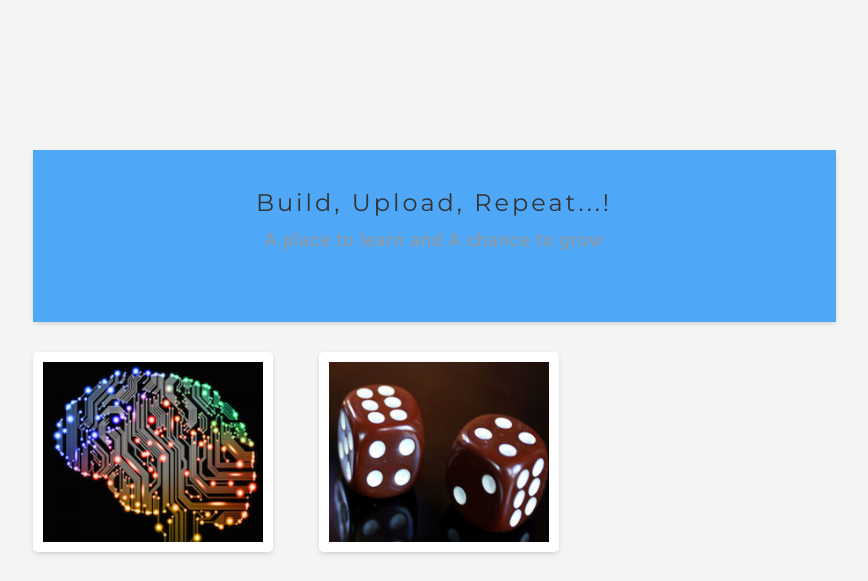
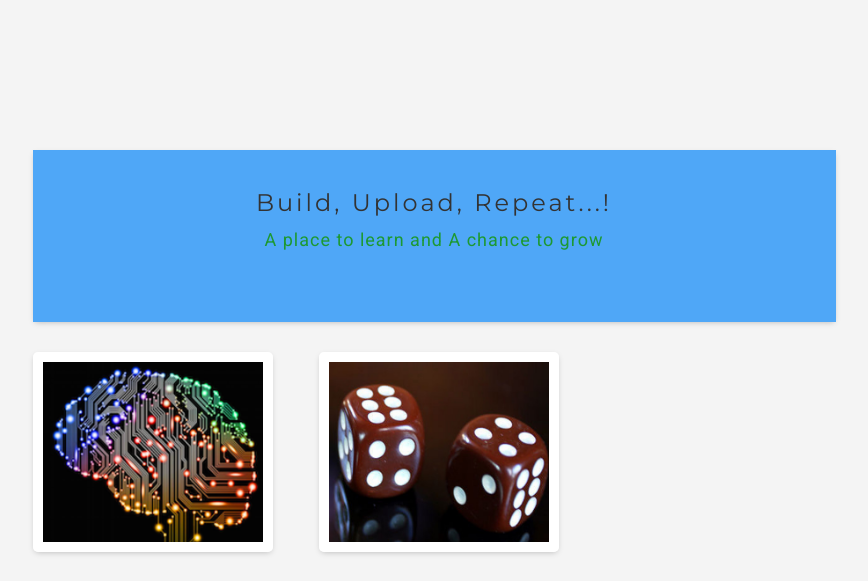
Before and after one commit to NuthanReddy/Automl, a Django app: page / in a window 1280 px wide. Shown: the top 581 px of the page, without its empty margins (206-1074 px from the left). Run offline with Django 3.2, Linux system fonts and the light colour scheme; a user stored in the database is signed in; data comes from the database, SQL or seed files in the repository; some libraries are stand-ins or nearby versions.

Commit message:
changed desc color

```diff
--- a/mlearn/static/mlearn/automl.css
+++ b/mlearn/static/mlearn/automl.css
@@ -467,7 +467,7 @@ body {
 
 .user-desc {
     letter-spacing: 1px;
-    color: #999;
+    color: #1d9932;
 }
 
 .profile-card-stats {
```
